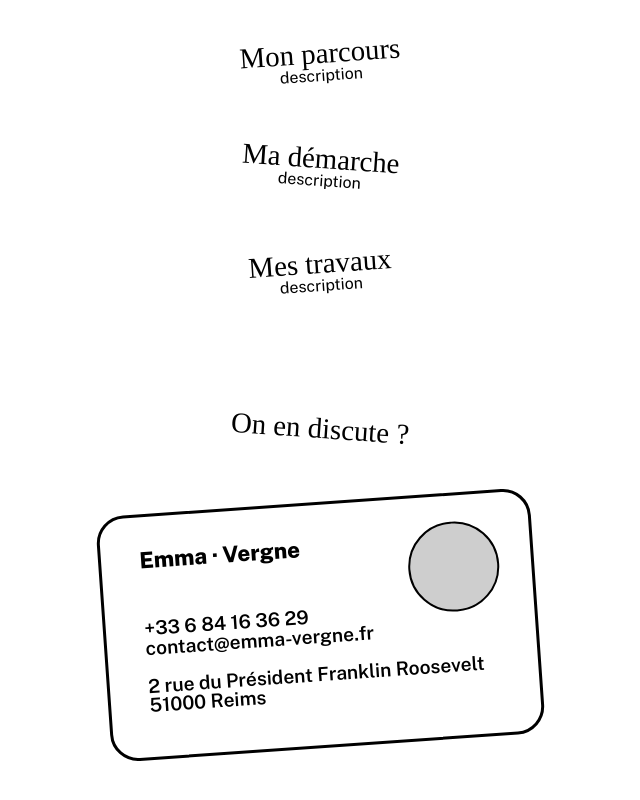
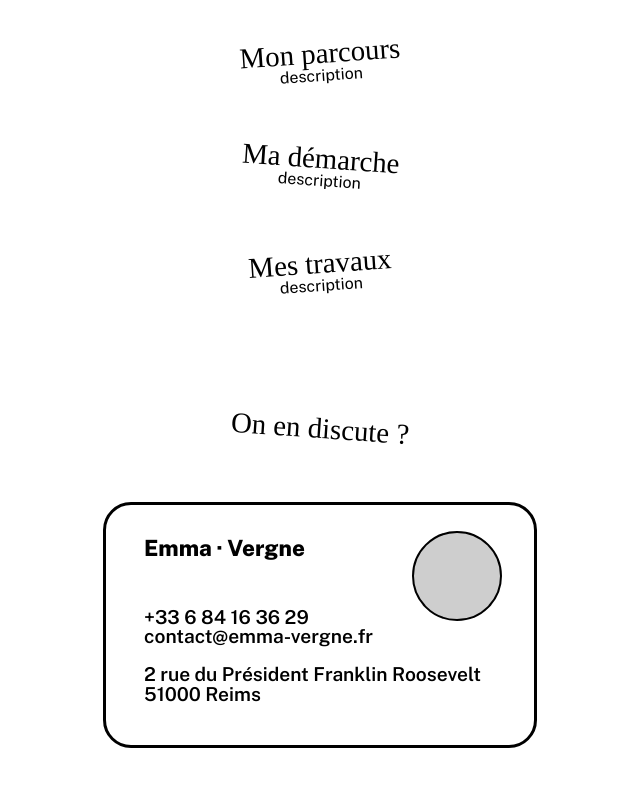
Before and after one commit to Mouarius/portfolio-emma_vergne, a Vue app: page / in a window 1280 px wide. Shown: the part 920-1720 px from the top of the page, without its empty margins (320-960 px from the left). Built offline with nearby package versions, Linux system fonts and the light colour scheme; a web font is replaced by a local one.

Commit message:
ContactCard size update

```diff
--- a/src/components/ContactCard.vue
+++ b/src/components/ContactCard.vue
@@ -1,5 +1,5 @@
 <template>
-    <div class="card rot-left">
+    <div class="card">
         <h3>Emma · Vergne</h3>
         <div class="photo"></div>
         <address>
@@ -52,16 +52,23 @@
 
 .card {
     position: relative;
+    display: block;
+    box-sizing: content-box;
     border: solid 3px black;
     border-radius: 28px;
     min-width: 22rem;
     width: 22rem;
     height: 11rem;
 
+    transform: scale(0.7);
+
+    @media screen and (min-width: 576px) {
+        transform: scale(1);
+    }
+
     margin-top: 60px;
     margin-bottom: 60px;
     padding: 2rem 2.4rem;
-
     font-size: 1.2rem;
     font-weight: 600;
     .photo {
@@ -76,8 +83,6 @@
         top: 1.6rem;
     }
     a {
-        color: black;
-        text-decoration: none;
         background-color: white;
     }
     address {
```
